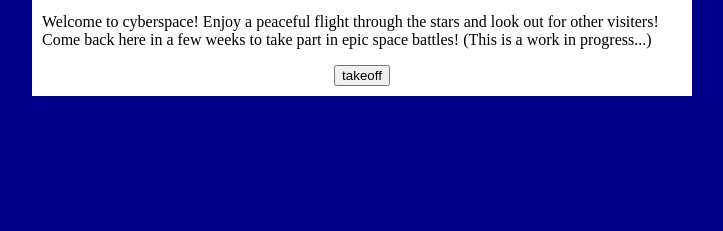
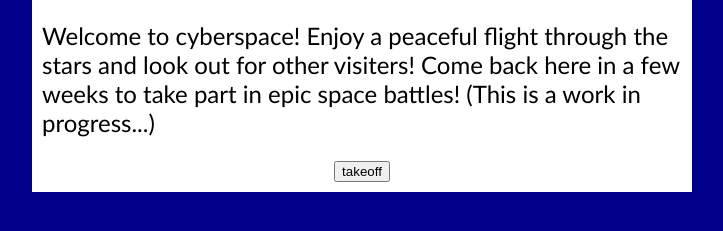
Before and after one commit to uacs337spring2019/final-project-ivan-w, a website: page public/space.html in a window 1280 px wide. Shown: the part 393-624 px from the top of the page, without its empty margins (288-1011 px from the left). Drawn offline with Linux system fonts and the light colour scheme.

Commit message:
Update space.css

```diff
--- a/public/space.css
+++ b/public/space.css
@@ -12,6 +12,9 @@ label {
 }
 
 body {
+    font-family: 'Gill Sans', 'Gill Sans MT', Calibri, 'Trebuchet MS', sans-serif;
+    font-size: 18pt;
+
     margin: 0;
     background-color: darkblue;
 }
```
